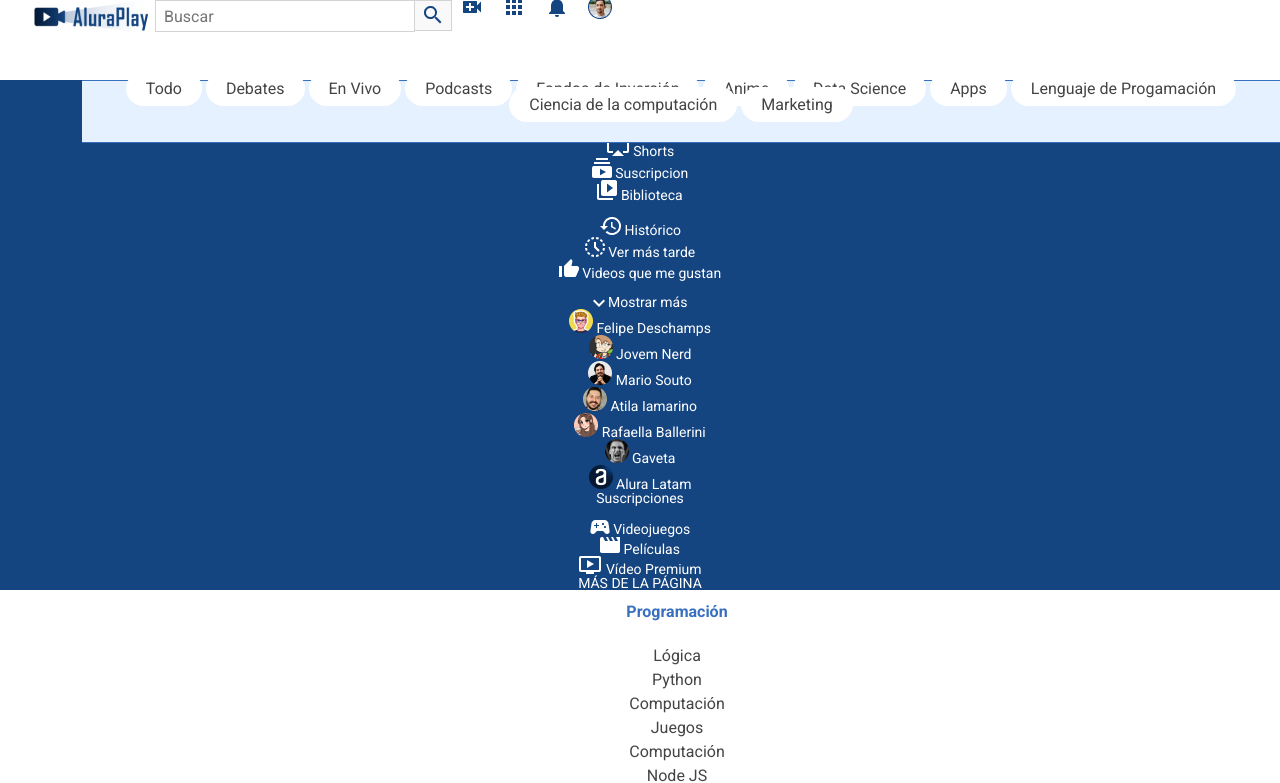
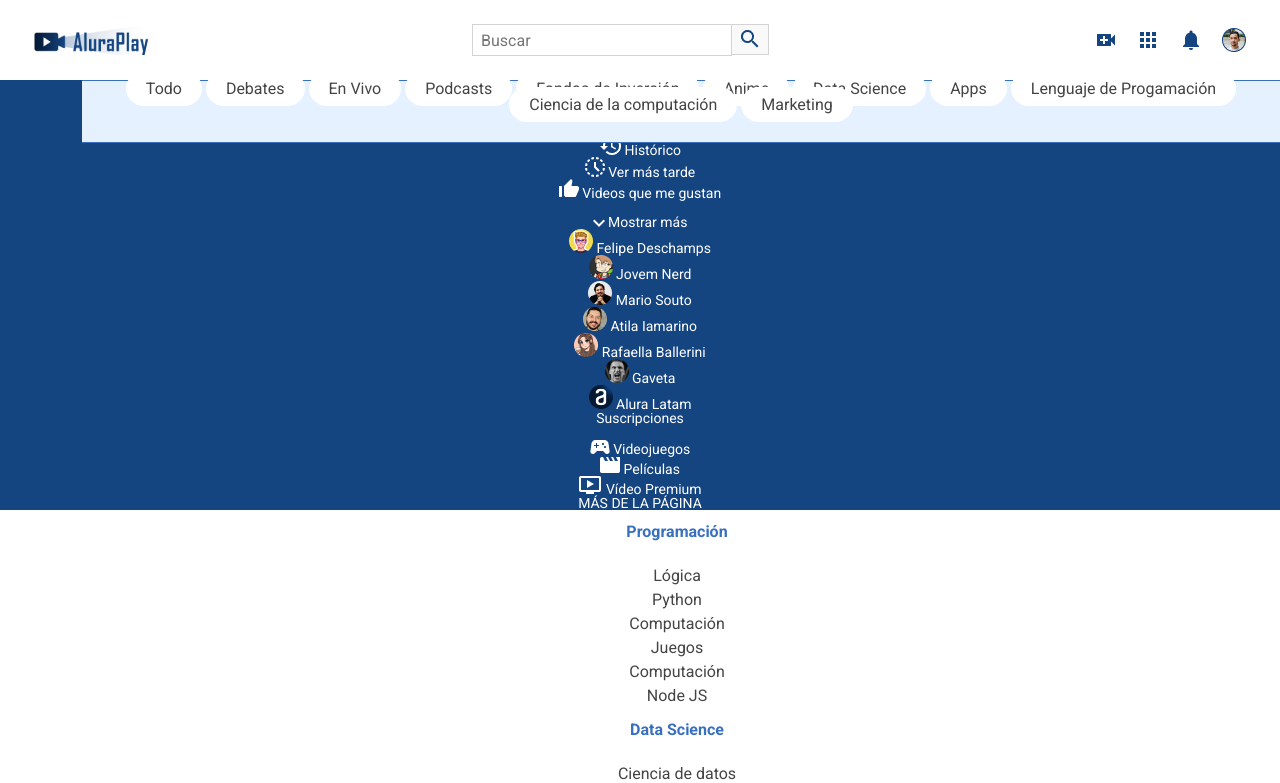
Before and after one commit to cristophher087/aluraplay-projecto-final-proyecto-base, a plain HTML site: page index.html in a window 1280 px wide. Shown: the top 783 px of the page. Drawn offline with Linux system fonts and the light colour scheme.

Commit message:
Add 'cabecera__container' con ajustes

```diff
--- a/css/flexbox.css
+++ b/css/flexbox.css
@@ -1,3 +1,8 @@
-.cabecera__container{
-    display: flex; /*En este bloque se aplica flex y se organiza por defecto en linea*/
+.cabecera__container {
+    display: flex;
+    /*En este bloque se aplica flex y se organiza por defecto en linea*/
+    justify-content: space-between; /*Genera in espacio entre items siempre igual*/
+    align-items: center;/*Centra los items en el centro de la caja*/
+    position: fixed; /*La cabecera se queda fija en la parte superior de la pantalla*/
+    top: 0; /*Posiciona la cabecera en una posicion 0*/
 }
```
